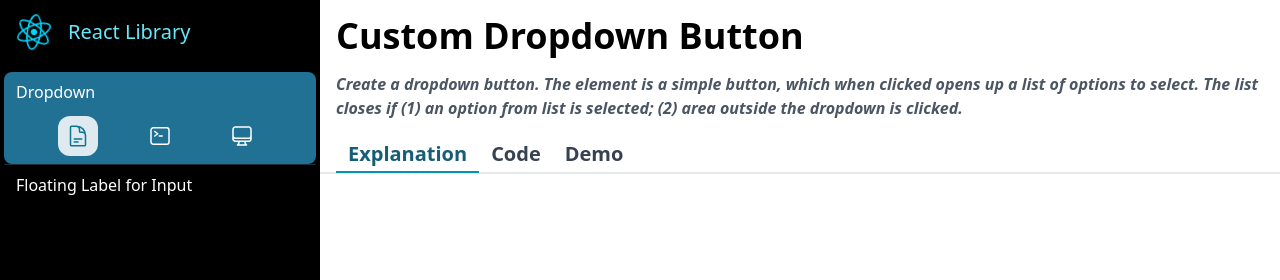
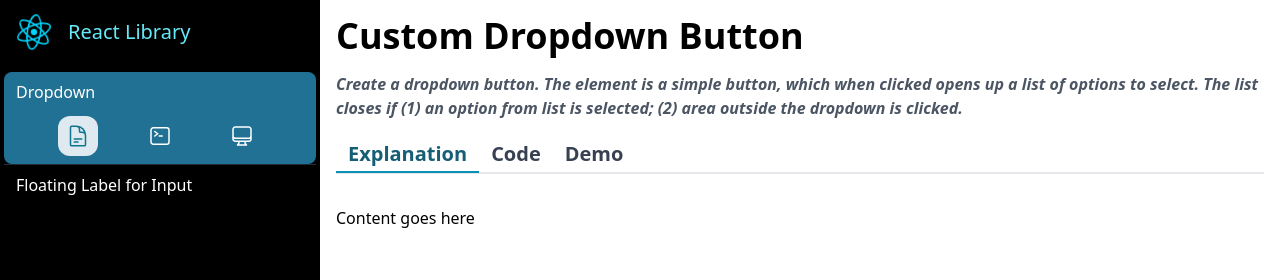
Before and after one commit to AkritiGhosh/ReactLibrary, a React (Vite) app: page /main/dropdown/explanation in a window 1280 px wide. Shown: the top 280 px of the page. Built offline with nearby package versions, Linux system fonts and the light colour scheme.

Commit message:
scroll and banner styling updated

```diff
--- a/src/page/Main.jsx
+++ b/src/page/Main.jsx
@@ -26,7 +26,7 @@ const Main = () => {
 
   useEffect(() => {
     setActiveTab(loc.pathname?.split("/").at(-1));
-  }, [loc.pathname])
+  }, [loc.pathname]);
 
   const switchTabs = (e) => {
     let tabName = e.target.id;
@@ -50,11 +50,12 @@ const Main = () => {
   }, [activeTab]);
 
   return (
-    <div className="lg:w-3/4 grow w-full lg:h-screen h-auto overflow-y-auto relative">
+    <div className="lg:w-3/4 grow w-full lg:h-screen h-auto overflow-y-auto relative scroll-smooth">
       <div
         id="topBanner"
-        className="w-full sticky top-0 right-0 flex flex-col gap-4 p-4"
+        className="w-full sticky top-0 right-0 p-4 bg-white flex flex-col gap-4"
       >
+        <div className="w-full relative top-0 flex flex-col gap-4">
           <h1 className="text-4xl font-bold text-black">{metadata?.heading}</h1>
           <h2 className="text-base italic font-semibold text-gray-600">
             {metadata?.subheading}
@@ -62,7 +63,7 @@ const Main = () => {
         </div>
         <div
           id="tabs"
-        className="px-4 py-1 font-semibold text-gray-700 text-xl border-b-2 border-solid relative"
+          className="py-1 font-semibold text-gray-700 text-xl border-b-2 border-solid relative"
         >
           <span
             onClick={switchTabs}
@@ -98,7 +99,8 @@ const Main = () => {
             Demo
           </span>
         </div>
-      <Outlet context={tabContent} />
+      </div>
+      <Outlet context={{ code: tabContent }} />
     </div>
   );
 };
```
Lines whose indentation alone changed are shown as unchanged.
